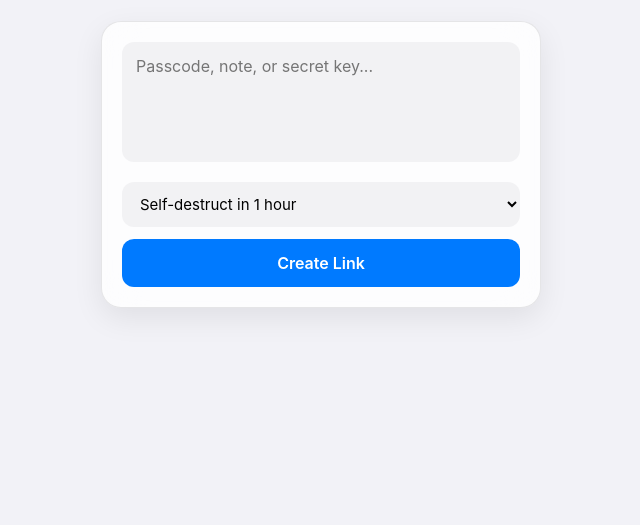
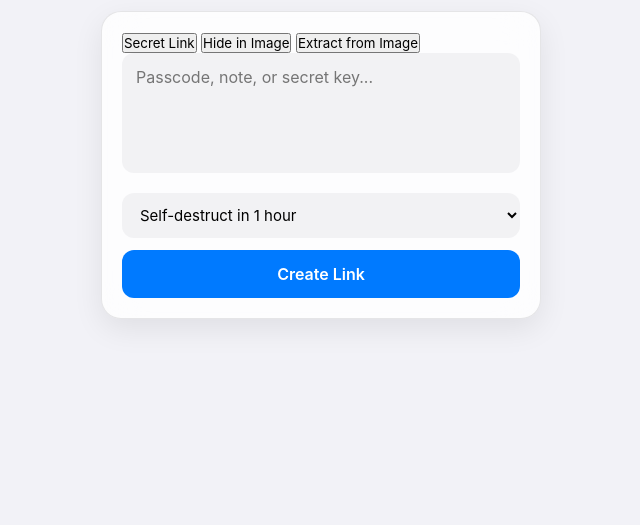
Before and after one commit to ogurchick411/ghostshare, a website: page public/index.html in a window 1280 px wide. Shown: the part 275-800 px from the top of the page, without its empty margins (319-959 px from the left). Drawn offline with Linux system fonts and the light colour scheme.

Commit message:
add tab navigation container to UI

```diff
--- a/public/index.html
+++ b/public/index.html
@@ -14,17 +14,23 @@
     </header>
 
     <main class="card">
+      <div id="tabs" class="tabs">
+        <button id="tab-link" class="tab-btn active">Secret Link</button>
+        <button id="tab-hide" class="tab-btn">Hide in Image</button>
+        <button id="tab-extract" class="tab-btn">Extract from Image</button>
+      </div>
+
       <div id="create-view">
+        <div id="text-mode">
           <textarea id="secret-input" placeholder="Passcode, note, or secret key..."></textarea>
-
           <div class="controls">
             <select id="ttl-select">
               <option value="3600">Self-destruct in 1 hour</option>
               <option value="86400">Self-destruct in 24 hours</option>
               <option value="604800">Self-destruct in 7 days</option>
             </select>
-
             <button class="btn-primary" id="create-btn">Create Link</button>
+          </div>
         </div>
 
         <div id="result-container" class="result-box hidden">
```
Lines whose indentation alone changed are shown as unchanged.
